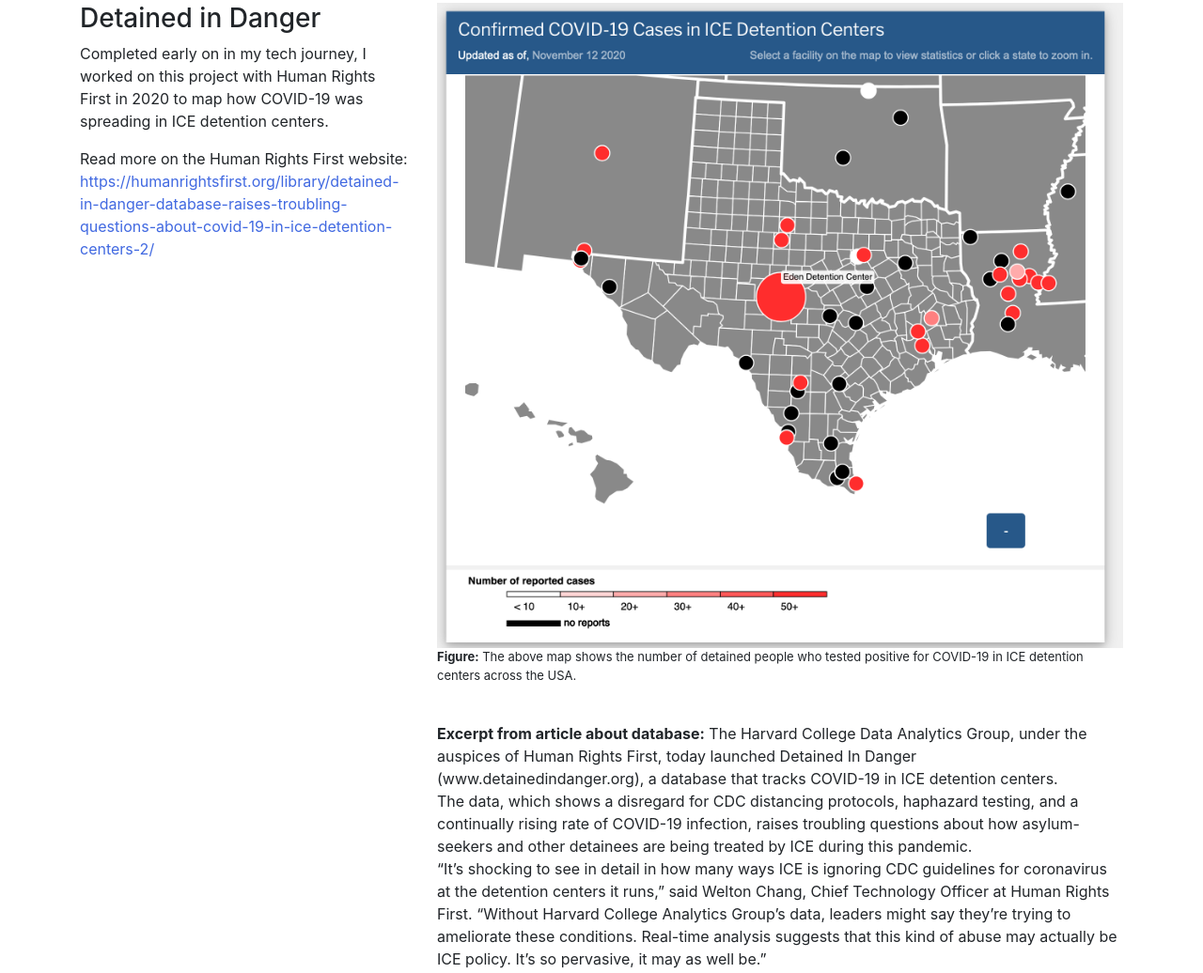
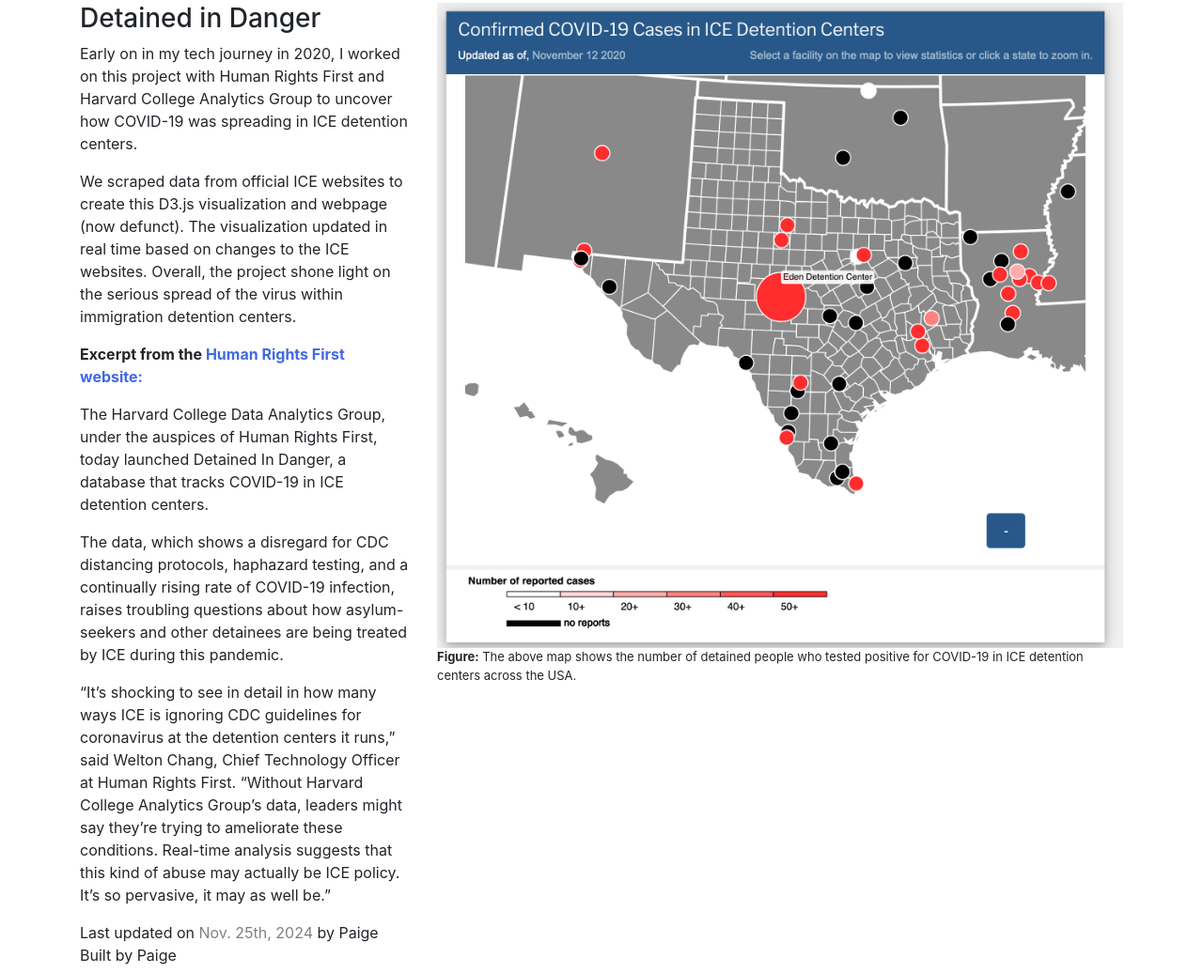
Before and after one commit to eelegiap/portfolio, a plain HTML site: page detainedindanger.html in a window 1280 px wide. Shown: the part 177-1213 px from the top of the page at 94% size. Drawn offline with nearby package versions, Linux system fonts and the light colour scheme.

Commit message:
did updated

```diff
--- a/detainedindanger.html
+++ b/detainedindanger.html
@@ -20,11 +20,30 @@
         <div class='row'>
             <div class='col-md-4'>
                 <h3>Detained in Danger</h3>
-                <p>Completed early on in my tech journey, I worked on this project with Human Rights First in 2020 to
-                    map how COVID-19 was spreading in ICE detention centers.
+                <p>Early on in my tech journey in 2020, I worked on this project with Human Rights First and Harvard College
+                    Analytics Group to uncover how COVID-19 was spreading in ICE detention centers.
                 </p>
-                <p>Read more on the Human Rights First website: <a
-                        href='https://humanrightsfirst.org/library/detained-in-danger-database-raises-troubling-questions-about-covid-19-in-ice-detention-centers-2/'>https://humanrightsfirst.org/library/detained-in-danger-database-raises-troubling-questions-about-covid-19-in-ice-detention-centers-2/</a>
+                <p>We scraped data from official ICE websites to create this D3.js visualization and webpage (now
+                    defunct). The visualization updated in real time based on changes to the ICE websites. Overall, the project shone
+                    light on the serious spread of the virus within immigration detention centers.</p>
+
+                <p><b>Excerpt from the <a
+                    href='https://humanrightsfirst.org/library/detained-in-danger-database-raises-troubling-questions-about-covid-19-in-ice-detention-centers-2/'>Human
+                    Rights First website:</a></b></p>
+                <p>
+                    The Harvard College Data Analytics Group, under the auspices of Human Rights First, today
+                    launched Detained In Danger, a database that tracks COVID-19 in ICE
+                    detention centers.</p>
+                <p>
+                    The data, which shows a disregard for CDC distancing protocols, haphazard testing, and a
+                    continually rising rate of COVID-19 infection, raises troubling questions about how
+                    asylum-seekers and other detainees are being treated by ICE during this pandemic.</p>
+                <p>
+                    “It’s shocking to see in detail in how many ways ICE is ignoring CDC guidelines for coronavirus
+                    at the detention centers it runs,” said Welton Chang, Chief Technology Officer at Human Rights
+                    First. “Without Harvard College Analytics Group’s data, leaders might say they’re trying to
+                    ameliorate these conditions. Real-time analysis suggests that this kind of abuse may actually be
+                    ICE policy. It’s so pervasive, it may as well be.”</p>
                 </p>
             </div>
             <div class='col-md-8'>
@@ -33,21 +52,6 @@
                     <p style="font-size: small;"><b>Figure:</b> The above map shows the number of detained people who
                         tested positive for COVID-19 in ICE detention centers across the USA.</p>
                     <br>
-                    <p><b>Excerpt from article about database:</b>
-                        The Harvard College Data Analytics Group, under the auspices of Human Rights First, today
-                        launched Detained In Danger (www.detainedindanger.org), a database that tracks COVID-19 in ICE
-                        detention centers.
-                        <br />
-                        The data, which shows a disregard for CDC distancing protocols, haphazard testing, and a
-                        continually rising rate of COVID-19 infection, raises troubling questions about how
-                        asylum-seekers and other detainees are being treated by ICE during this pandemic.
-                        <br />
-                        “It’s shocking to see in detail in how many ways ICE is ignoring CDC guidelines for coronavirus
-                        at the detention centers it runs,” said Welton Chang, Chief Technology Officer at Human Rights
-                        First. “Without Harvard College Analytics Group’s data, leaders might say they’re trying to
-                        ameliorate these conditions. Real-time analysis suggests that this kind of abuse may actually be
-                        ICE policy. It’s so pervasive, it may as well be.”
-                    </p>
                 </div>
             </div>
         </div>
```
Also changed, not shown: homeleft.html (+1 -1 lines), homeright.html (+1 -1 lines).
